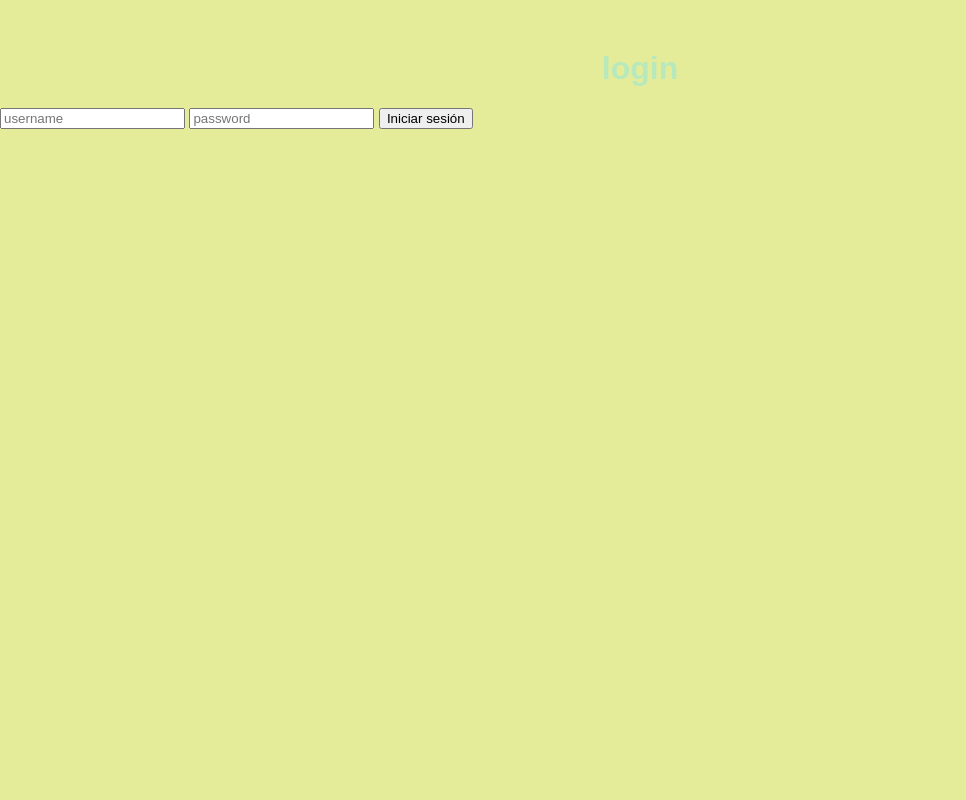
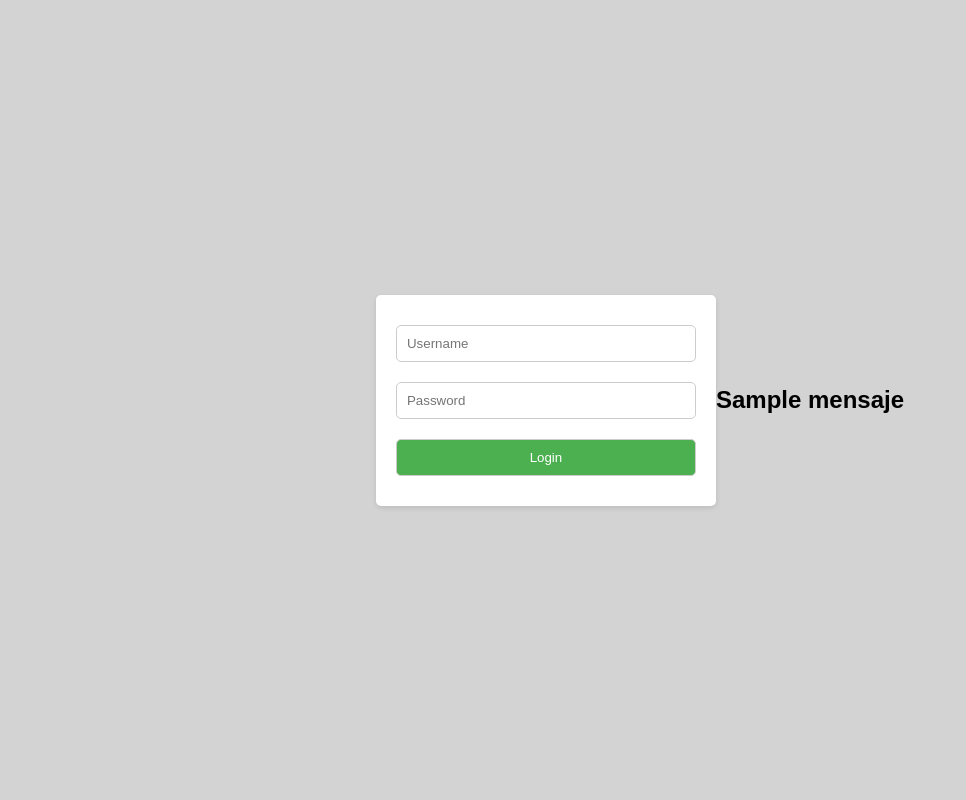
Before and after one commit to Daly2025/web1, a Flask app: template templates/index.html in a window 1280 px wide. Shown: the whole page, without its empty margins (0-966 px from the left). Run offline with Flask 3, Linux system fonts and the light colour scheme; the template is opened without the code that fills it: most values are stand-ins (such as "Sample title", 1, 10 or a date in 2020).

Commit message:
guardar sesion

```diff
--- a/app.py
+++ b/app.py
@@ -1,25 +1,42 @@
-from flask import Flask, render_template,request
+from flask import Flask,render_template,request,redirect,url_for,session
 
 app = Flask(__name__)
+app.secret_key="123456"
 
-@app.route('/')
-def index ():
-    return render_template ('index.html')
+@app.route('/login',methods=['GET'])
+def index():
+    return render_template("index.html")
 
+#recibir dos parametros nombre y edad
 @app.route('/saludo/<nombre>/<int:edad>')
-def saludo(nombre,edad):
+def prueba(nombre,edad):
     if(edad<18):
-        return 'Hola ' + nombre + "eres mayor de edad"
+        return "Hola "+nombre+" eres menor de edad"
     else:
-        return 'Hola ' + nombre + "eres menor de edad"
+        return "Hola "+nombre+" eres mayor de edad"
 
-    #login post
-@app.route('/login', methods=['POST'])
+#login post
+@app.route('/login',methods=['POST'])
 def login():
-    #obtener datos del formulario
-    username = request.form('username')
-    password = request.form('password')
-    return f"nombre: {username} pass: {password}"
+    #obtener los datos del formulario
+    username = request.form['username']
+    password = request.form['password']
+    if(username == 'admin' and password == 'admin'):
+        #guardar datos en session
+        session['username'] = username
+        return redirect(url_for('admin'))
+
+    else:
+         return render_template("index.html",mensaje="Usuario o contraseña incorrecta")
+
+
+
+@app.route('/admin',methods=['GET'])
+def admin():
+    if "username" in session:
+        return render_template("admin/admin.html")
+    else:
+        return redirect(url_for('login'))
 
 if __name__ == '__main__':
-    app.run(debug=True, port=80)
+    app.run(debug=True,port=80)
--- a/static/css/style.css
+++ b/static/css/style.css
@@ -1,13 +1,38 @@
-body{
-
-    background-color: #e4ec9a;
+/* static/css/style.css */
+body {
+    background-color: #d3d3d3; /* Gris más oscuro */
+    display: flex;
+    justify-content: center;
+    align-items: center;
+    height: 100vh;
+    margin: 0;
     font-family: Arial, sans-serif;
-    margin: 0;
-    padding: 0;
 }
 
-h1{
-    text-align: center;
-    margin-top: 50px;
-    color: #b7e9bd;
+form {
+    background-color: #ffffff;
+    padding: 20px;
+    border-radius: 5px;
+    box-shadow: 0 2px 5px rgba(0,0,0,0.1);
+    text-align: center; /* Para centrar el contenido dentro del formulario */
+    width: 300px; /* Ancho fijo para el formulario */
 }
+
+input[type="text"], input[type="password"], input[type="submit"] {
+    margin: 10px 0;
+    padding: 10px;
+    width: 100%;
+    box-sizing: border-box;
+    border: 1px solid #ccc;
+    border-radius: 5px;
+}
+
+input[type="submit"] {
+    background-color: #4CAF50;
+    color: white;
+    cursor: pointer;
+}
+
+input[type="submit"]:hover {
+    background-color: #45a049;
+}
--- a/templates/index.html
+++ b/templates/index.html
@@ -3,14 +3,15 @@
 <head>
     <meta charset="UTF-8">
     <meta name="viewport" content="width=device-width, initial-scale=1.0">
-    <title>prueba </title>
+    <title>Login</title>
     <link rel="stylesheet" href="{{ url_for('static', filename='css/style.css') }}">
 </head>
 <body>
-    <h1>login </h1>
     <form action="{{ url_for('login') }}" method="post">
-        <input type="text" name="username" placeholder="username">
-        <input type="password" name="password" placeholder="password">
-        <input type="submit" value="Iniciar sesión">
+        <input type="text" name="username" placeholder="Username">
+        <input type="password" name="password" placeholder="Password">
+        <input type="submit" value="Login">
+    </form>
+    <h2>{{ mensaje }}</h2>
 </body>
 </html>
```
Also changed, not shown: templates/admin/admin.html (added, +11 -0 lines).
